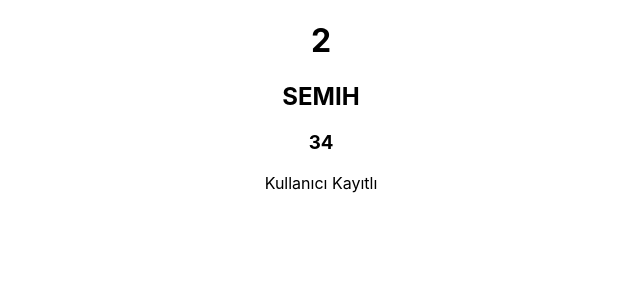
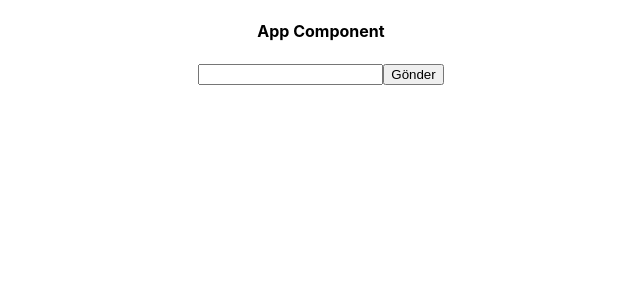
Before and after one commit to DaghanSoftware/ReactEgitimSerisi, a React (Create React App) app in the folder React Project/ReactEgitimSerisi/reactapp/: page / in a window 1280 px wide. Shown: the top 300 px of the page, without its empty margins (319-959 px from the left). Built offline with nearby package versions, Linux system fonts and the light colour scheme.

Commit message:
İlk Componentimi oluşturup dahil ediyorum

```diff
--- a/React Project/ReactEgitimSerisi/reactapp/src/App.js
+++ b/React Project/ReactEgitimSerisi/reactapp/src/App.js
@@ -1,19 +1,11 @@
 import './App.css';
-
+import User from './components/User';
 function App() {
-  const test = 34;
-  const isAuth = true;
   return (
 
     <div className="App">
-      <h1>{1+1}</h1>
-      <h2>{"semih".toUpperCase()}</h2>
-      <h3>{test}</h3>
-      <div>
-        {
-          isAuth ? <p>Kullanıcı Kayıtlı</p> : null
-        }
-      </div>
+      <h4>App Component</h4>
+      <User/>
     </div>
   );
 }
--- /dev/null
+++ b/React Project/ReactEgitimSerisi/reactapp/src/components/User.js
@@ -0,0 +1,15 @@
+import React, { Component } from 'react'
+
+class User extends Component {
+  render() {
+    return (
+      <div>
+        <form>
+            <input type="text"/>
+            <button>Gönder</button>
+        </form>
+      </div>
+    )
+  }
+}
+export default User;
```
